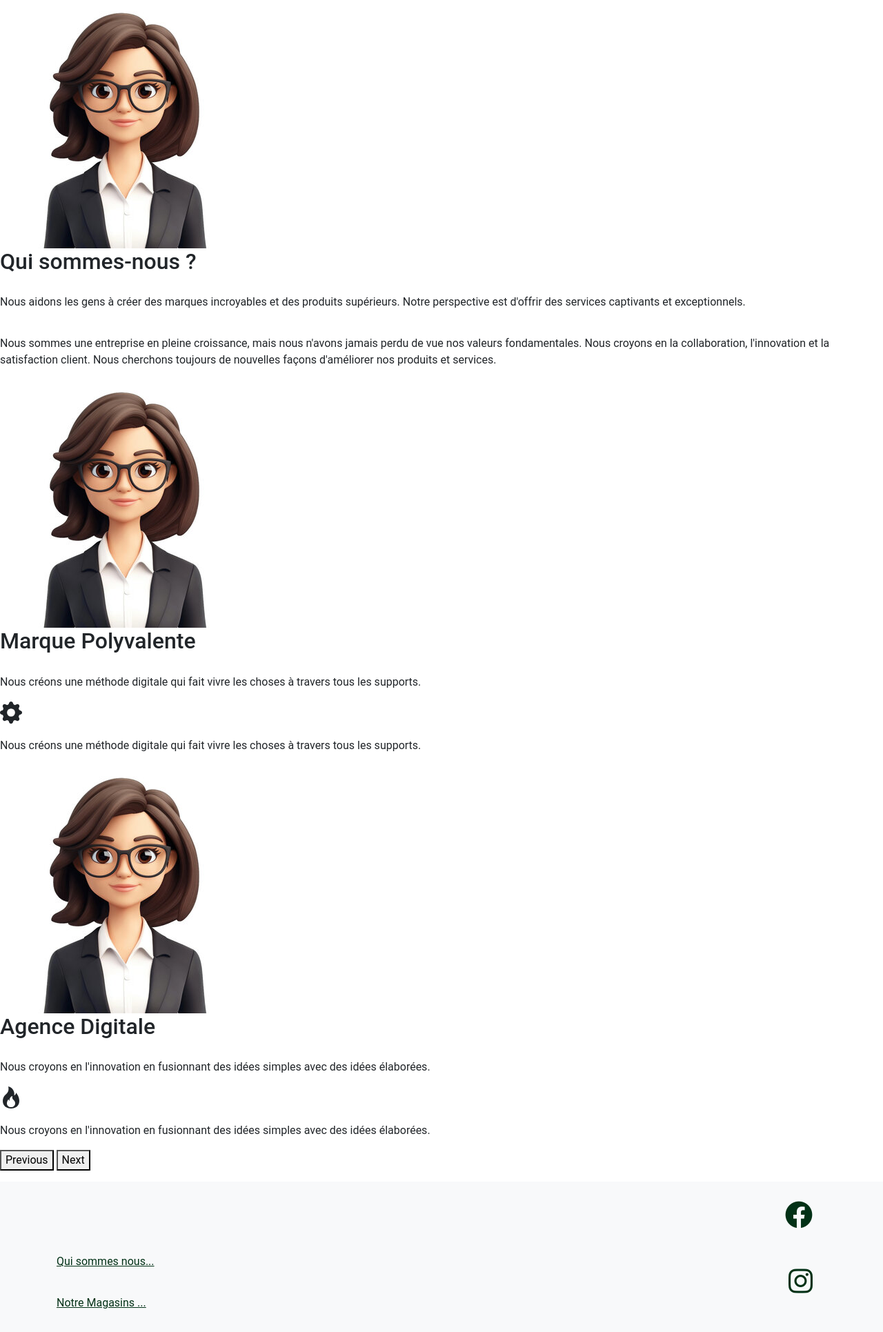
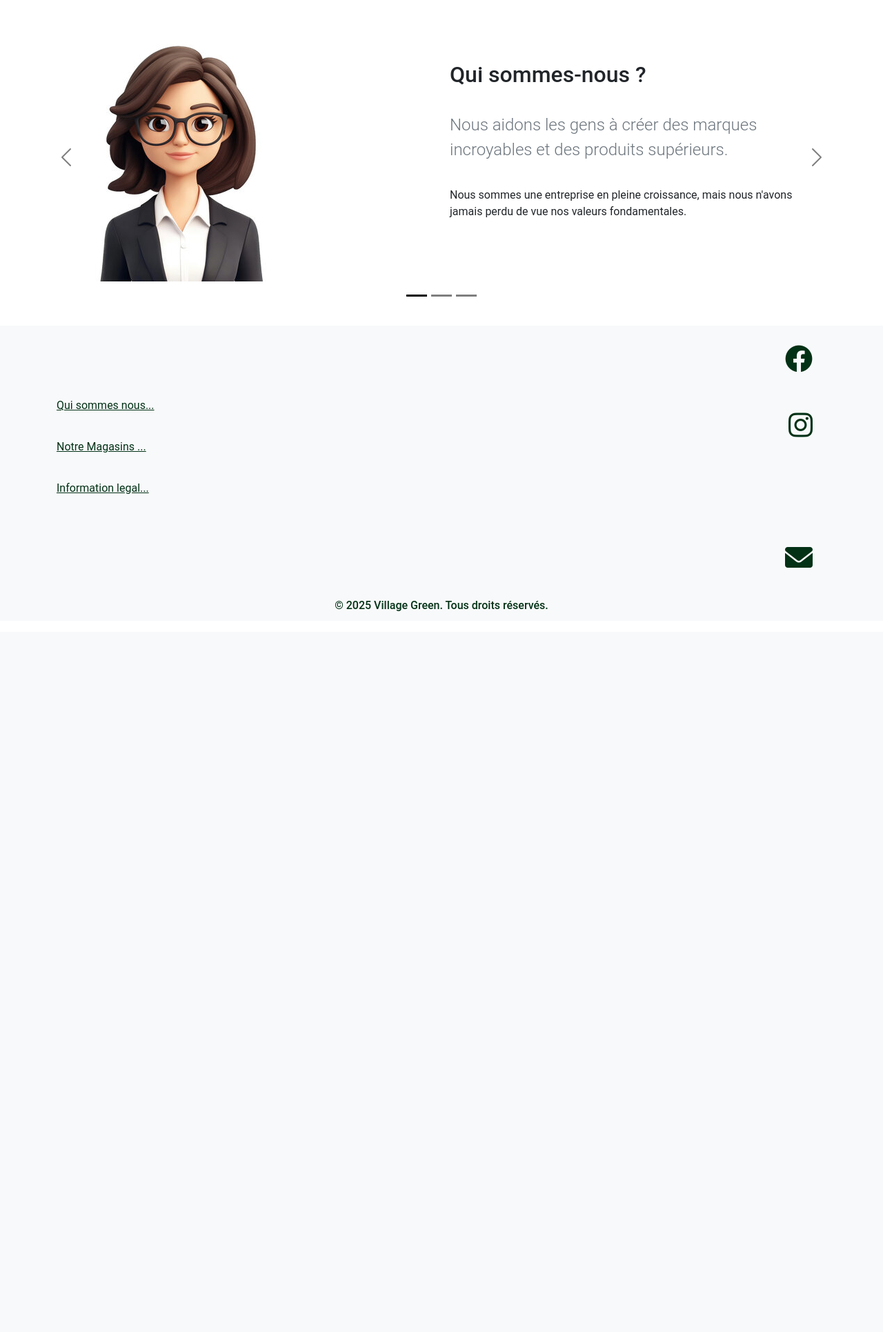
Before and after one commit to NasiraNaiby/sf_green_village_v2, a Symfony app: template templates/about.html.twig in a window 1280 px wide. Shown: the part 125-2056 px from the top of the page at 69% size. After the commit the page ends 1011 px from the top, so only its background shows below. Run offline with Twig, Linux system fonts and the light colour scheme; the template is opened without the code that fills it, so the values that code supplies are empty; some libraries are stand-ins or nearby versions.

Commit message:
about page

```diff
--- a/templates/about.html.twig
+++ b/templates/about.html.twig
@@ -2,114 +2,97 @@
 
 {% block title %}Hello Clients!{% endblock %}
 {% block body %}
-
 <div
   id="presentationCarousel"
-      className="carousel carousel-dark slide"
+  class="carousel carousel-dark slide"
   data-bs-ride="carousel"
+  data-bs-interval="5000"
+  data-bs-pause="hover"
 >
-      <div className="carousel-inner container-sm py-5">
+  {# Slide Indicators #}
+  <div class="carousel-indicators">
+    <button type="button" data-bs-target="#presentationCarousel" data-bs-slide-to="0" class="active" aria-current="true" aria-label="Slide 1"></button>
+    <button type="button" data-bs-target="#presentationCarousel" data-bs-slide-to="1" aria-label="Slide 2"></button>
+    <button type="button" data-bs-target="#presentationCarousel" data-bs-slide-to="2" aria-label="Slide 3"></button>
+  </div>
 
-        <div className="carousel-item active">
-          <div className="row gy-4 align-items-center">
-            <div className="col-12 col-lg-6">
+  {# Carousel Slides #}
+  <div class="carousel-inner container-sm py-5">
+    {# Slide 1 #}
+    <div class="carousel-item active">
+      <div class="row gy-4 align-items-center">
+        <div class="col-12 col-lg-6">
           <img
-                src="/images/girl.jpg"
-                className="img-fluid rounded"
+            src="{{ asset('images/girl.jpg') }}"
+            class="img-fluid rounded"
             alt="À propos 1"
             loading="lazy"
           />
         </div>
-            <div className="col-12 col-lg-6">
-              <h2 className="mb-3">Qui sommes-nous ?</h2>
-              <p className="lead fs-4 text-secondary mb-3">
-                Nous aidons les gens à créer des marques incroyables et des
-                produits supérieurs. Notre perspective est d'offrir des
-                services captivants et exceptionnels.
+        <div class="col-12 col-lg-6">
+          <h2 class="mb-3">Qui sommes-nous ?</h2>
+          <p class="lead fs-4 text-secondary mb-3">
+            Nous aidons les gens à créer des marques incroyables et des produits supérieurs.
           </p>
-              <p className="mb-5">
-                Nous sommes une entreprise en pleine croissance, mais nous
-                n'avons jamais perdu de vue nos valeurs fondamentales. Nous
-                croyons en la collaboration, l'innovation et la satisfaction
-                client. Nous cherchons toujours de nouvelles façons d'améliorer
-                nos produits et services.
+          <p class="mb-5">
+            Nous sommes une entreprise en pleine croissance, mais nous n'avons jamais perdu de vue nos valeurs fondamentales.
           </p>
         </div>
       </div>
     </div>
 
-
-        <div className="carousel-item">
-          <div className="row gy-4 align-items-center">
-            <div className="col-12 col-lg-6 order-lg-2">
-              <img
-                src="/images/girl.jpg"
-                className="img-fluid rounded"
-                alt="À propos 2"
-                loading="lazy"
-              />
+    {# Slide 2 — YouTube Video #}
+    <div class="carousel-item">
+      <div class="row gy-4 align-items-center">
+        <div class="col-12 col-lg-6 order-lg-2">
+          <div class="ratio ratio-16x9">
+            <iframe
+              src="https://www.youtube.com/embed/5GroWAOn8h8"
+              title="Présentation vidéo"
+              allowfullscreen
+              frameborder="0"
+            ></iframe>
           </div>
-            <div className="col-12 col-lg-6 order-lg-1">
-              <h2 className="mb-3">Marque Polyvalente</h2>
-              <p className="text-secondary mb-4">
-                Nous créons une méthode digitale qui fait vivre les choses à
-                travers tous les supports.
+        </div>
+        <div class="col-12 col-lg-6 order-lg-1">
+          <h2 class="mb-3">Marque Polyvalente</h2>
+          <p class="text-secondary mb-4">
+            Nous créons une méthode digitale qui fait vivre les choses à travers tous les supports.
           </p>
-              <div className="d-flex align-items-start">
-                <div className="me-3 text-primary">
-                  <svg
-                    xmlns="http://www.w3.org/2000/svg"
-                    width="32"
-                    height="32"
-                    fill="currentColor"
-                    className="bi bi-gear-fill"
-                    viewBox="0 0 16 16"
-                  >
-                    <path d="M9.405 1.05c-.413-1.4-2.397-1.4-2.81 0l-.1.34a1.464 1.464 0 0 1-2.105.872l-.31-.17c-1.283-.698-2.686.705-1.987 1.987l.169.311c.446.82.023 1.841-.872 2.105l-.34.1c-1.4.413-1.4 2.397 0 2.81l.34.1a1.464 1.464 0 0 1 .872 2.105l-.17.31c-.698 1.283.705 2.686 1.987 1.987l.311-.169a1.464 1.464 0 0 1 2.105.872l.1.34c.413 1.4 2.397 1.4 2.81 0l.1-.34a1.464 1.464 0 0 1 2.105-.872l.31.17c1.283.698 2.686-.705 1.987-1.987l-.169-.311a1.464 1.464 0 0 1 .872-2.105l.34-.1c1.4-.413 1.4-2.397 0-2.81l-.34-.1a1.464 1.464 0 0 1-.872-2.105l.17-.31c.698-1.283-.705-2.686-1.987-1.987l-.311.169a1.464 1.464 0 0 1-2.105-.872l-.1-.34zM8 10.93a2.929 2.929 0 1 1 0-5.86 2.929 2.929 0 0 1 0 5.858z" />
-                  </svg>
+          <div class="d-flex align-items-start">
+            <div class="me-3 text-primary">
+              <i class="bi bi-gear-fill fs-2"></i>
             </div>
-                <p className="mb-0 text-secondary">
-                  Nous créons une méthode digitale qui fait vivre les choses à
-                  travers tous les supports.
+            <p class="mb-0 text-secondary">
+              Une approche technique et créative pour chaque projet.
             </p>
           </div>
         </div>
       </div>
     </div>
 
-
-        <div className="carousel-item">
-          <div className="row gy-4 align-items-center">
-            <div className="col-12 col-lg-6">
+    {# Slide 3 #}
+    <div class="carousel-item">
+      <div class="row gy-4 align-items-center">
+        <div class="col-12 col-lg-6">
           <img
-                src="/images/girl.jpg"
-                className="img-fluid rounded"
+            src="{{ asset('images/girl.jpg') }}"
+            class="img-fluid rounded"
             alt="À propos 3"
             loading="lazy"
           />
         </div>
-            <div className="col-12 col-lg-6">
-              <h2 className="mb-3">Agence Digitale</h2>
-              <p className="text-secondary mb-4">
-                Nous croyons en l'innovation en fusionnant des idées simples
-                avec des idées élaborées.
+        <div class="col-12 col-lg-6">
+          <h2 class="mb-3">Agence Digitale</h2>
+          <p class="text-secondary mb-4">
+            Nous croyons en l'innovation en fusionnant des idées simples avec des idées élaborées.
           </p>
-              <div className="d-flex align-items-start">
-                <div className="me-3 text-primary">
-                  <svg
-                    xmlns="http://www.w3.org/2000/svg"
-                    width="32"
-                    height="32"
-                    fill="currentColor"
-                    className="bi bi-fire"
-                    viewBox="0 0 16 16"
-                  >
-                    <path d="M8 16c3.314 0 6-2 6-5.5 0-1.5-.5-4-2.5-6 .25 1.5-1.25 2-1.25 2C11 4 9 .5 6 0c.357 2 .5 4-2 6-1.25 1-2 2.729-2 4.5C2 14 4.686 16 8 16Zm0-1c-1.657 0-3-1-3-2.75 0-.75.25-2 1.25-3C6.125 10 7 10.5 7 10.5c-.375-1.25.5-3.25 2-3.5-.179 1-.25 2 1 3 .625.5 1 1.364 1 2.25C11 14 9.657 15 8 15Z" />
-                  </svg>
+          <div class="d-flex align-items-start">
+            <div class="me-3 text-primary">
+              <i class="bi bi-fire fs-2"></i>
             </div>
-                <p className="mb-0 text-secondary">
-                  Nous croyons en l'innovation en fusionnant des idées simples
-                  avec des idées élaborées.
+            <p class="mb-0 text-secondary">
+              Une passion brûlante pour la créativité et la technologie.
             </p>
           </div>
         </div>
@@ -117,34 +100,24 @@
     </div>
   </div>
 
-
+  {# Navigation Arrows #}
   <button
-        className="carousel-control-prev"
+    class="carousel-control-prev"
     type="button"
     data-bs-target="#presentationCarousel"
     data-bs-slide="prev"
   >
-        <span
-          className="carousel-control-prev-icon"
-          aria-hidden="true"
-        ></span>
-        <span className="visually-hidden">Previous</span>
+    <span class="carousel-control-prev-icon" aria-hidden="true"></span>
+    <span class="visually-hidden">Previous</span>
   </button>
   <button
-        className="carousel-control-next"
+    class="carousel-control-next"
     type="button"
     data-bs-target="#presentationCarousel"
     data-bs-slide="next"
   >
-        <span
-          className="carousel-control-next-icon"
-          aria-hidden="true"
-        ></span>
-        <span className="visually-hidden">Next</span>
+    <span class="carousel-control-next-icon" aria-hidden="true"></span>
+    <span class="visually-hidden">Next</span>
   </button>
 </div>
-
-
-
-
 {% endblock %}
--- a/templates/main.html.twig
+++ b/templates/main.html.twig
@@ -89,7 +89,7 @@
 
     <!-- JS Libraries -->
     <script src="https://ajax.googleapis.com/ajax/libs/jquery/3.7.1/jquery.min.js"></script>
-    <script src="https://maxcdn.bootstrapcdn.com/bootstrap/3.4.1/js/bootstrap.min.js"></script>
+    <script src="https://cdn.jsdelivr.net/npm/bootstrap@5.3.3/dist/js/bootstrap.bundle.min.js"></script>
     <script src="https://cdnjs.cloudflare.com/ajax/libs/lightbox2/2.11.3/js/lightbox.min.js"></script>
 
     <!-- Zoom Script -->
```
Lines whose indentation alone changed are shown as unchanged.
